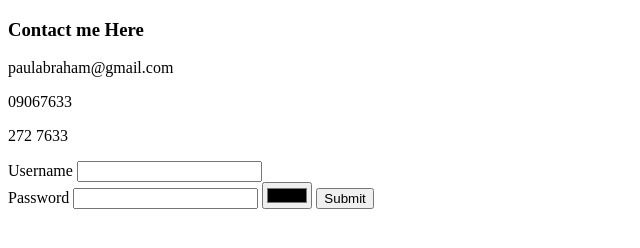
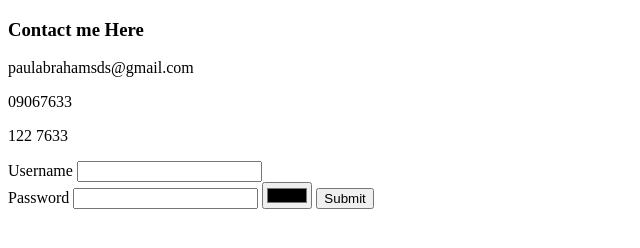
Before and after one commit to infotech14/cv, a plain HTML site: page contacts.html in a window 1280 px wide. Shown: the full height of the page, 0-640 px from the left. Drawn offline with Linux system fonts and the light colour scheme.

Commit message:
Update contacts.html

```diff
--- a/contacts.html
+++ b/contacts.html
@@ -6,9 +6,9 @@
   </head>
   <body>
     <h3>Contact me Here</h3>
-    <p>paulabraham@gmail.com</p>
+    <p>paulabrahamsds@gmail.com</p>
     <p>09067633</p>
-    <p>272 7633</p>
+    <p>122 7633</p>
 
     <form class="" action="index.html" method="post">
       <label for="">Username</label>
```
